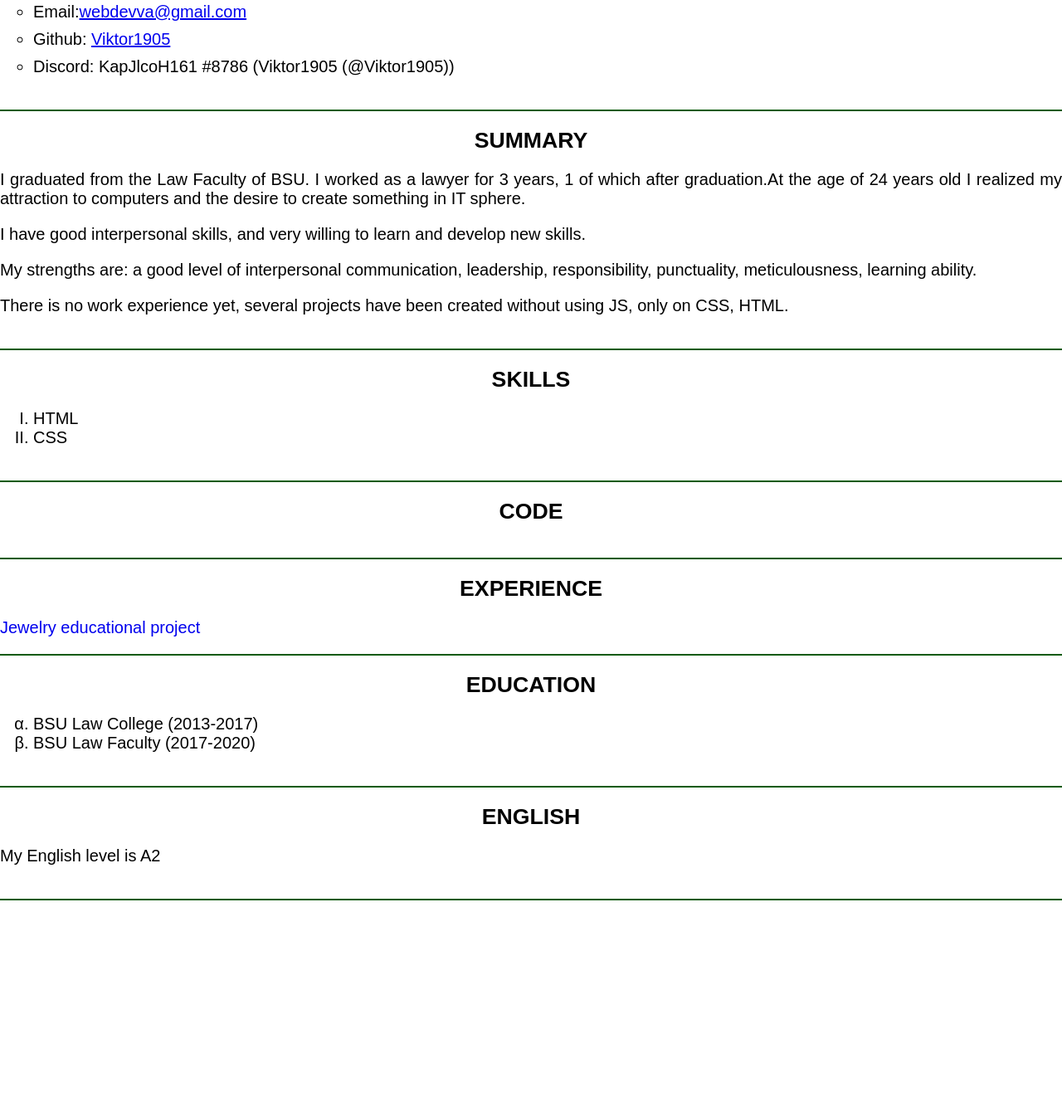
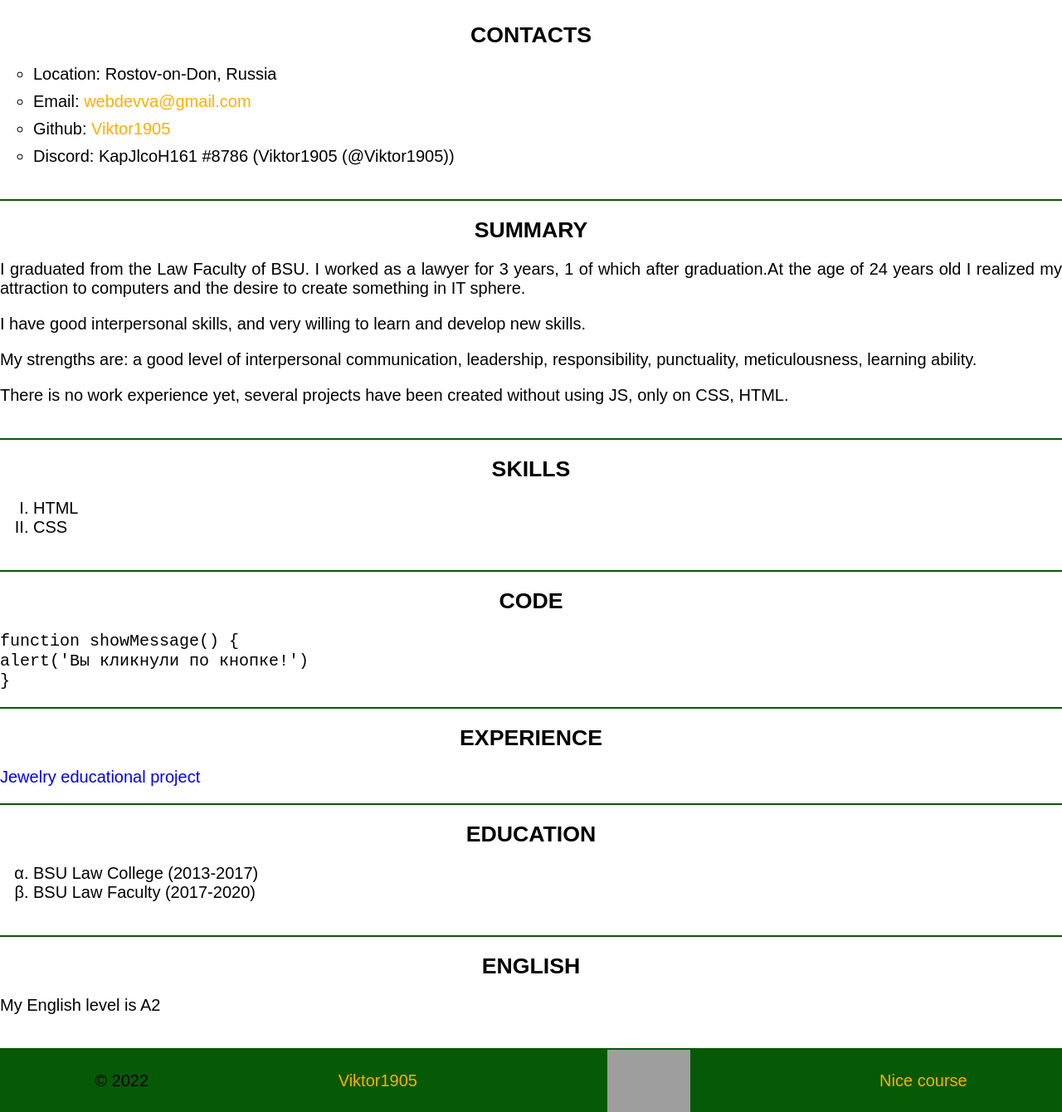
Before and after one commit to Viktor1905/rsschool-cv---old-version, a plain HTML site: page index.html in a window 1280 px wide. Shown: the part 621-1961 px from the top of the page at 83% size. Before the commit the page ends 1706 px from the top, so only its background shows below. Drawn offline with Linux system fonts and the light colour scheme; grey boxes are pictures that could not be loaded.

Commit message:
feat: section code and footer done, foto upload

```diff
--- a/index.html
+++ b/index.html
@@ -22,7 +22,7 @@
     </header>
     <main>
         <section class="info-about-me">
-            <img src="https://raw.githubusercontent.com/Viktor1905/juveliry-project/main/img/Photo.jpg" alt="Photo developer" class="avatar">
+            <img src="Photo.jpg" alt="Photo developer" class="avatar">
             <div class="info-about-me-wrapper">
             <h1 class="FIO">Viktor Vonyarkha</h1>
             <h2 class="proffesion">Junior Frontend Developer</h2>
@@ -32,8 +32,8 @@
             <h2 class="contacts-header">Contacts</h2>
             <ul class="contacts-ul">
                 <li class="contacts-info">Location: Rostov-on-Don, Russia</li>
-                <li class="contacts-info">Email:<a href="mailto:webdevva@gmail.com?subject=Предложение_о_работе">webdevva@gmail.com</a></li>
-                <li class="contacts-info">Github: <a href="https://github.com/Viktor1905">Viktor1905</a></li>
+                <li class="contacts-info">Email: <a href="mailto:webdevva@gmail.com?subject=Предложение_о_работе " class="link">webdevva@gmail.com</a></li>
+                <li class="contacts-info">Github: <a href="https://github.com/Viktor1905" class="link">Viktor1905</a></li>
                 <li class="contacts-info">Discord: KapJlcoH161 #8786 (Viktor1905 (@Viktor1905))</li>
             </ul>
         </section>
@@ -53,7 +53,11 @@
         </section>
         <section class="code main-wrapper" id="code">
             <h2 class="code-header">Code</h2>
-
+            <code>
+                function showMessage() { <br>
+                    alert('Вы кликнули по кнопке!')<br>
+                  }
+            </code>
         </section>
         <section class="experience main-wrapper" id="experience">
             <h2 class="experience-header">Experience</h2>
@@ -70,12 +74,15 @@
             <h2 class="english-header">English</h2>
             <p>My English level is A2</p>
         </section>
+    </main>
+    <footer class="footer-cv">
+        <div class="footer-wrapper">
+        <span>&#169 2022</span>
+        <a href="https://github.com/Viktor1905" class="footer-githublink link">Viktor1905</a>
+        <img src="https://rs.school/images/rs_school_js.svg" alt="logo" width="100px">
+        <a href="https://rs.school/js/" class="link">Nice course</a>
 
-
-
-    </main>
-    <footer>
-
+        </div>
     </footer>
 </body>
 </html>
--- a/style.css
+++ b/style.css
@@ -81,3 +81,24 @@ h2{
 .education-ul{
     list-style-type: lower-greek;
 }
+
+.footer-cv{
+    min-height: 70px;
+    background-color: rgb(6, 90, 6);
+}
+.footer-wrapper{
+    min-height: 70px;
+    display: flex;
+    justify-content: space-around;
+    max-width: 1920px;
+    margin: 0 auto;
+    align-items: center;
+}
+.link{
+    text-decoration: none;
+    tab-size: 16pt;
+    color: rgb(255, 174, 0);
+}
+.link:hover{
+    color: red;
+}
```
Also changed, not shown: Photo.jpg (added).
